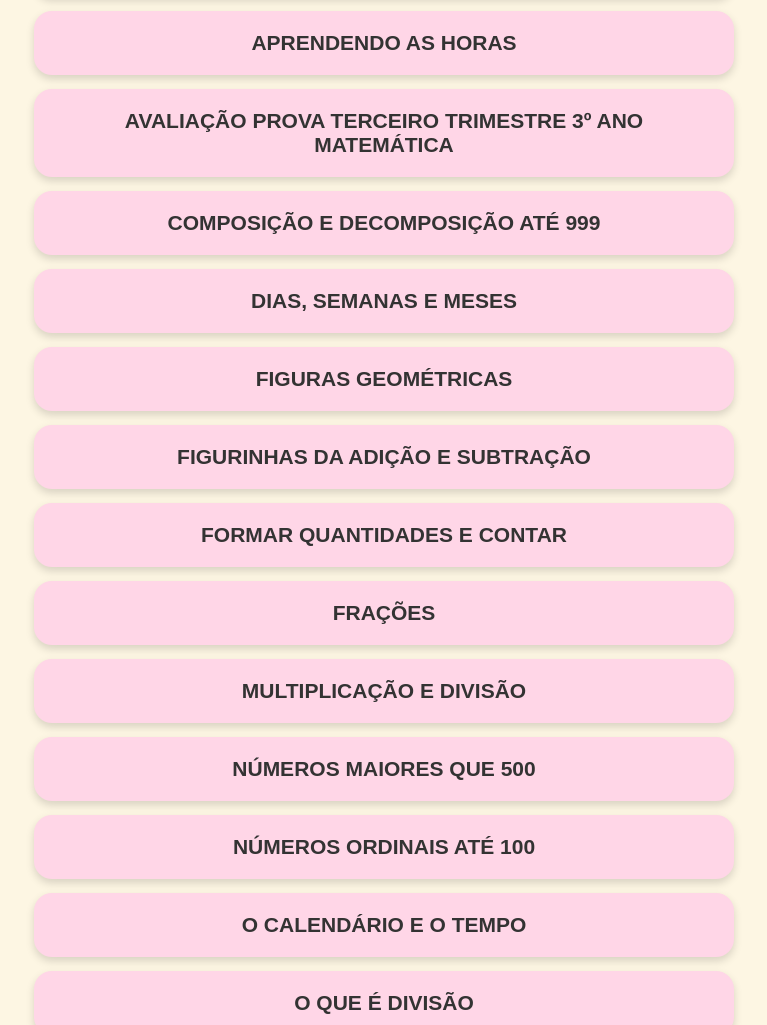
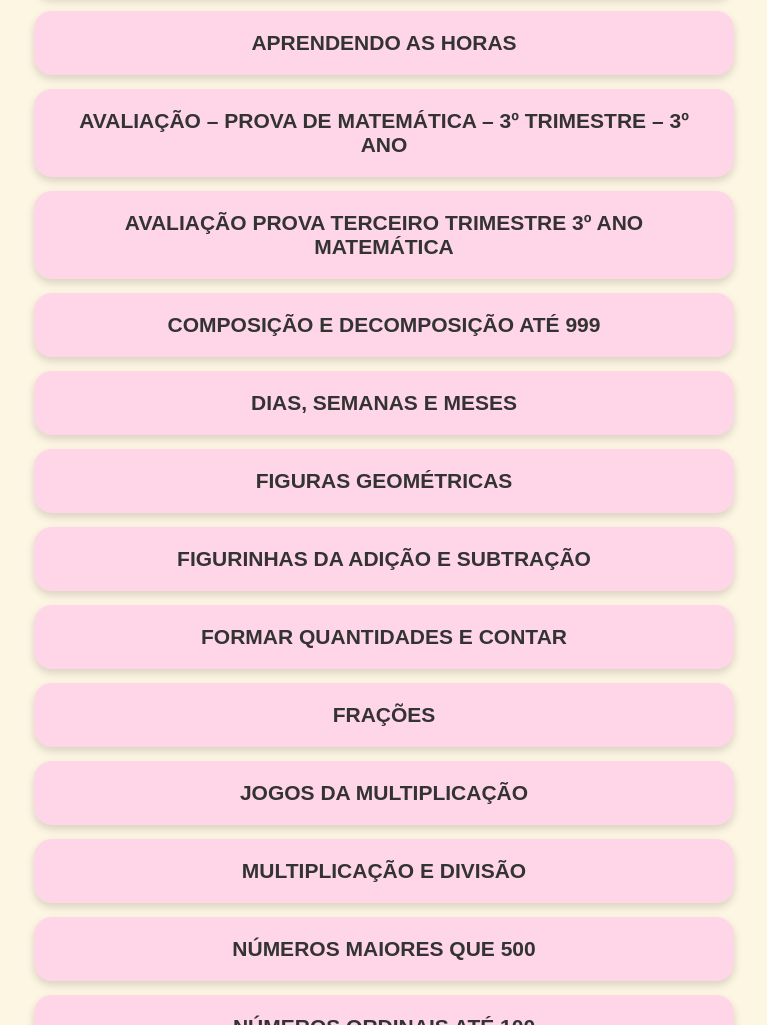
Before and after one commit to guilhermegdadiniz/atividadeseunicecarneiro, a plain HTML site: page 3ano/matematica.html in a window 1280 px wide. Shown: the part 753-1778 px from the top of the page, without its empty margins (256-1023 px from the left). Drawn offline with Linux system fonts and the light colour scheme.

Commit message:
Update matematica.html

```diff
--- a/3ano/matematica.html
+++ b/3ano/matematica.html
@@ -184,6 +184,8 @@
 <li><a href="MULTIPLICACAO%20E%20DIVISAO.pdf" target="_blank">MULTIPLICAÇÃO E DIVISÃO</a></li>
 <li><a href="TERMOS%20DAS%20OPERACOES.pdf" target="_blank">TERMOS DAS OPERAÇÕES</a></li>
 <li><a href="UNIDADE%20DE%20MEDIDA.pdf" target="_blank">UNIDADE DE MEDIDA</a></li>
+<li><a href="AVALIACAO%20PROVA%20MATEMATICA%20TERCEIRO%20TRIMESTRE%203%20ANO.pdf" target="_blank">AVALIAÇÃO – PROVA DE MATEMÁTICA – 3º TRIMESTRE – 3º ANO</a></li>
+<li><a href="JOGOS%20DA%20MULTIPLICACAO.pdf" target="_blank">JOGOS DA MULTIPLICAÇÃO</a></li>
 
 
   </ul>
```
